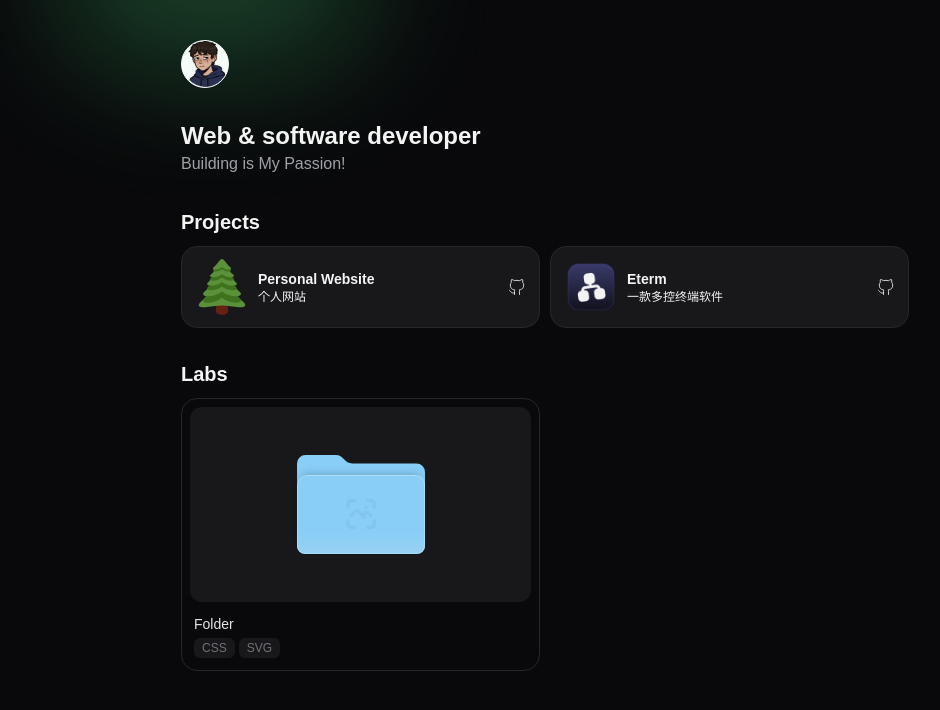
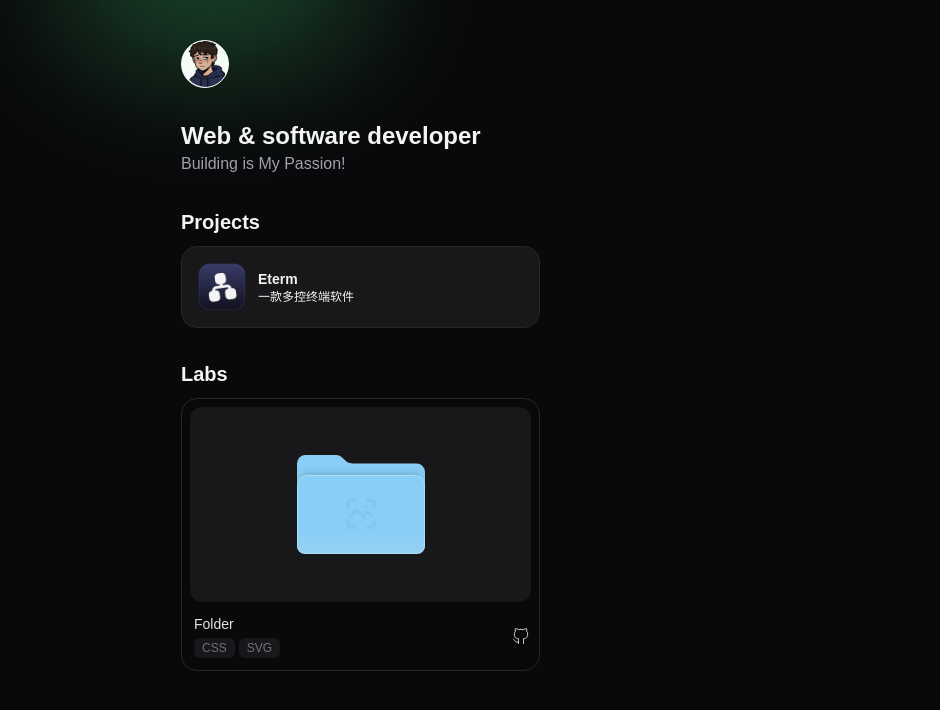
Before and after one commit to oopserian/oopserian.github.io, a React (Vite) app: page / in a window 1280 px wide. Shown: the top 710 px of the page, without its empty margins (95-1035 px from the left). Built offline with nearby package versions, Linux system fonts and the light colour scheme.

Commit message:
chore:调整数据

```diff
--- a/src/components/LabCard.tsx
+++ b/src/components/LabCard.tsx
@@ -1,4 +1,5 @@
-import React, { lazy, Suspense } from "react"
+import React, { lazy, Suspense } from "react";
+import { IconBrandGithub } from "@tabler/icons-react";
 
 interface LabCardProps {
     data: Lab
@@ -7,20 +8,30 @@ interface LabCardProps {
 export const LabCard: React.FC<LabCardProps> = ({ data }) => {
     let { name, en_title, tags } = data;
     const Container = lazy(() => import(`@/data/labs/${name}/page.tsx`));
+
+    const toGithub = () => {
+        window.open('https://github.com/oopserian/oopserian.github.io/tree/main/src/data/labs/' + name);
+    };
+
     return (
         <Suspense>
             <div id={name} className="flex flex-col gap-2 bg-zinc-950 border-zinc-800 border rounded-2xl overflow-hidden p-2 transition-[border-color] hover:border-zinc-700">
                 <div className="min-h-12 rounded-xl bg-zinc-900">
                     <Container />
                 </div>
+                <div className="flex justify-between items-center">
                     <div className="flex flex-col gap-1 p-1 font-normal">
                         <p className="text-zinc-200 text-sm">{en_title}</p>
                         <div className="flex gap-1">
                             {
                                 tags.map(tag => (
-                                <Tag name={tag} />
+                                    <Tag key={tag} name={tag} />
                                 ))
                             }
+                        </div>
+                    </div>
+                    <div className="cursor-pointer">
+                        <IconBrandGithub onClick={toGithub} size={20} stroke={1} />
                     </div>
                 </div>
             </div>
--- a/src/components/ProjectCard.tsx
+++ b/src/components/ProjectCard.tsx
@@ -1,5 +1,5 @@
 import { cn } from "@/lib/utils";
-import { IconBrandGithub } from "@tabler/icons-react";
+// import { IconBrandGithub } from "@tabler/icons-react";
 
 interface ProjectCardProps {
     logo: string,
@@ -25,7 +25,7 @@ export const ProjectCard: React.FC<ProjectCardProps> = ({ logo, name, descriptio
                 <p className="text-xs font-thin trext-zinc-400">{description}</p>
             </div>
             <div>
-                <IconBrandGithub size={20} stroke={1} />
+                {/* <IconBrandGithub size={20} stroke={1} /> */}
             </div>
         </div>
     )
--- a/src/data/projects/data.json
+++ b/src/data/projects/data.json
@@ -1,11 +1,13 @@
 {
   "PersonalWebsite": {
+    "hide": true,
     "name": "Personal Website",
     "cover": "/appicons/PersonalWebsite.svg",
     "description": "个人网站",
     "url": "https://erian.cn"
   },
   "eterm": {
+    "hide": false,
     "name": "Eterm",
     "cover": "/appicons/eterm.png",
     "description": "一款多控终端软件",
--- a/src/layouts/default.tsx
+++ b/src/layouts/default.tsx
@@ -38,7 +38,7 @@ const Projects = () => {
             <div className="grid grid-cols-[repeat(auto-fill,minmax(250px,1fr))] gap-2.5">
                 {
                     projectDataList.map(project => (
-                        <ProjectCard key={project.name} logo={project.cover} name={project.name} description={project.description} link={project.url} />
+                        !project.hide && <ProjectCard key={project.name} logo={project.cover} name={project.name} description={project.description} link={project.url} />
                     ))
                 }
             </div>
```
Lines whose indentation alone changed are shown as unchanged.
